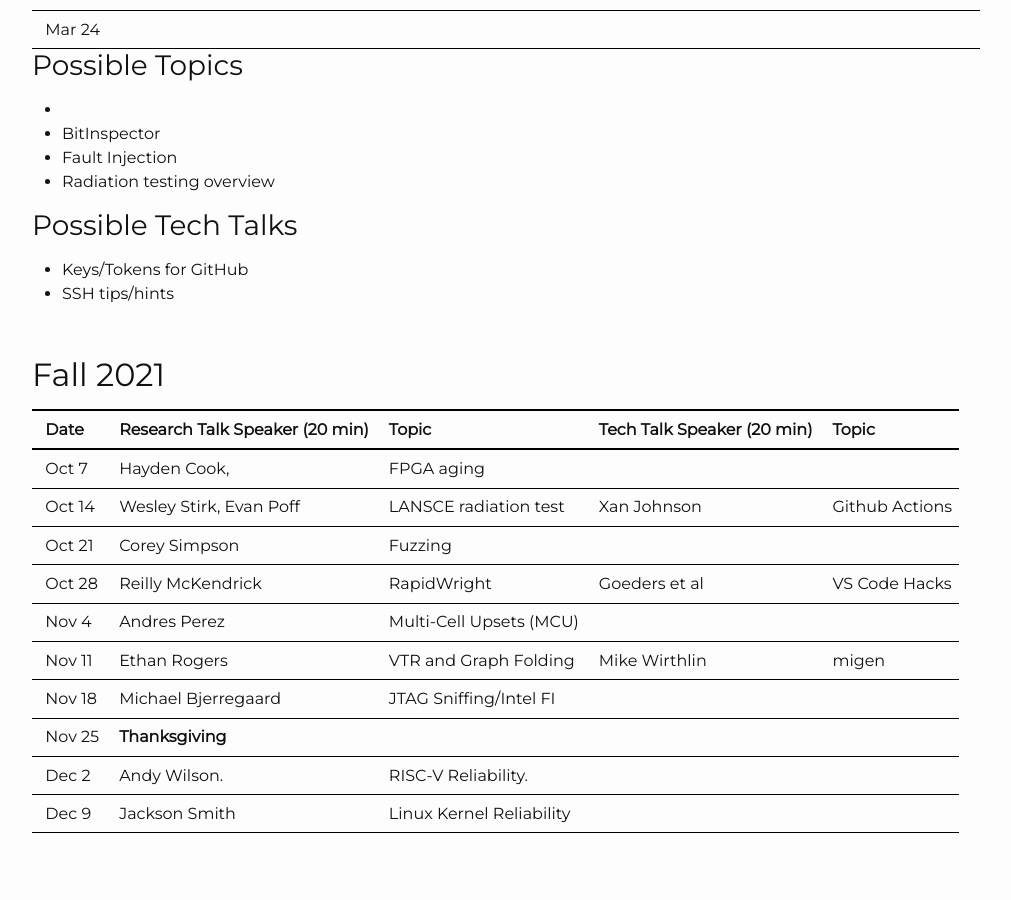
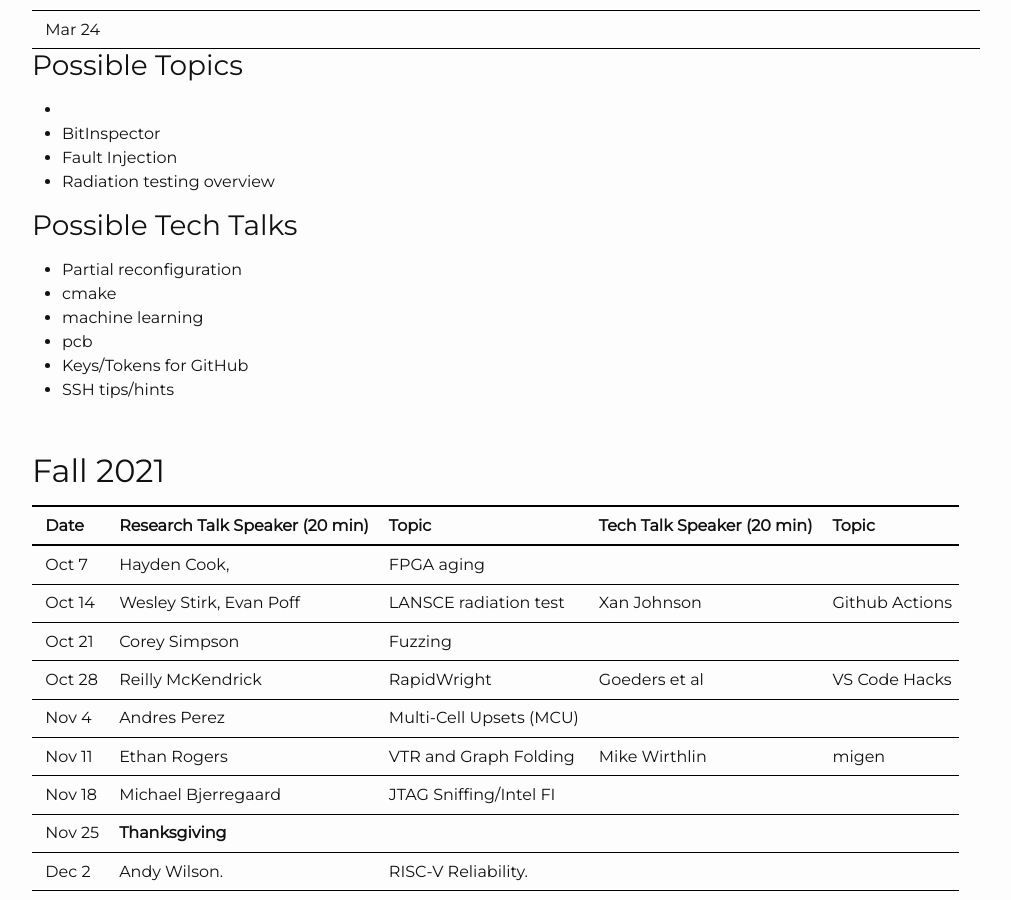
Before and after one commit to byuccl/byuccl.github.io, a Jekyll site: the page built from pages/schedule.md, in a window 1280 px wide and 900 px high, scrolled down 707 px. Shown: the whole window, without its empty margins (53-1064 px from the left). Built offline with Jekyll 4.4.1, drawn with Linux system fonts in a browser that asks for light colours; nearby versions of some CDN libraries; before the commit the page ends 1540 px from its top, so only the background shows below that.

Commit message:
sched
Signed-off-by: Jeff Goeders <jeff.goeders@gmail.com>

```diff
--- a/pages/schedule.md
+++ b/pages/schedule.md
@@ -17,7 +17,7 @@
 | Feb 10    | Mike Wirthlin                     | MRQW Presentation         |
 | Feb 17    | Daniel Hutchings                  | IP Encryption             | Dallin Dahl                   | Vivado + Makefiles |
 | Feb 24    | Corey                             |
-| Mar 3     | Ethan
+| Mar 3     | Ethan                             |
 | Mar 10    | Reilly
 | Mar 17    |
 | Mar 24    |
@@ -29,6 +29,10 @@
 - Radiation testing overview
 
 ### Possible Tech Talks
+- Partial reconfiguration
+- cmake
+- machine learning
+- pcb
 - Keys/Tokens for GitHub
 - SSH tips/hints
 
```
